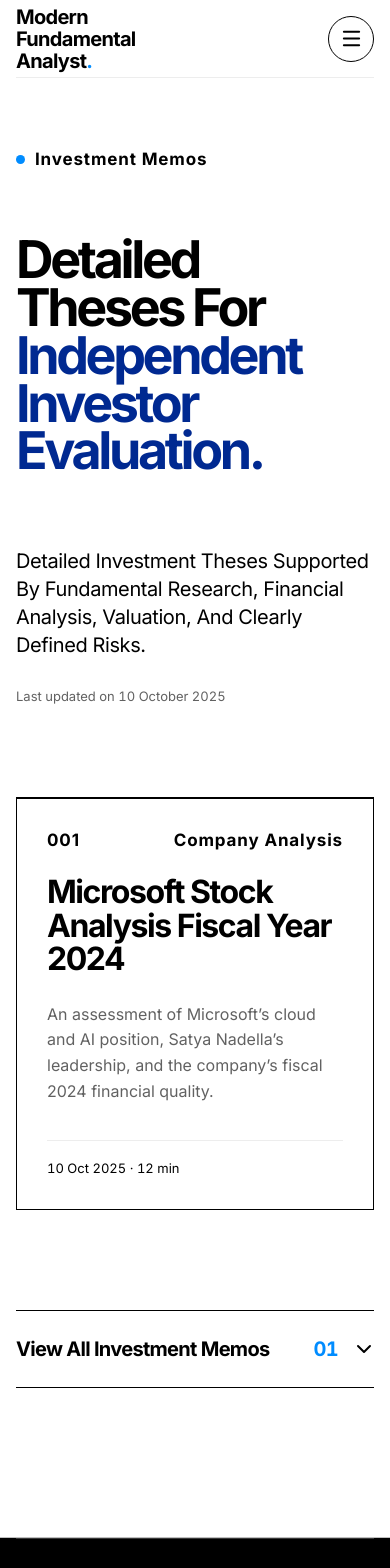
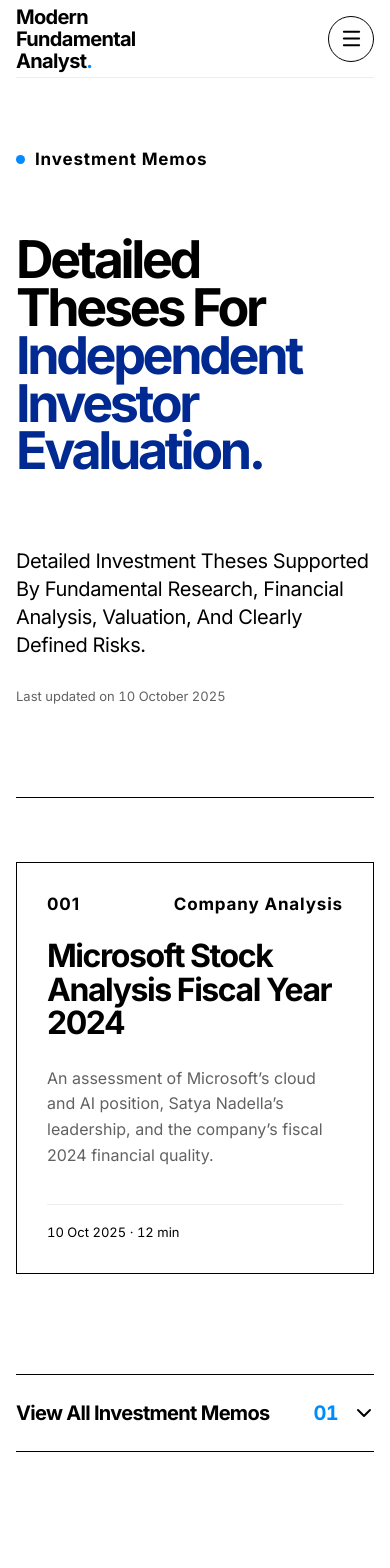
Before and after one commit to Tianyi0510/modern-fundamental-analyst, a Next.js app: page /memos in a window 390 px wide. Shown: the top 1568 px of the page. Built offline with nearby package versions, Linux system fonts and the light colour scheme.

Commit message:
Expose memo page divider

```diff
--- a/app/globals.css
+++ b/app/globals.css
@@ -345,7 +345,7 @@
 .methodology { padding: 100px 0 140px; display: grid; grid-template-columns: .7fr 1.3fr; gap: 80px; border-top: 1px solid var(--black); }
 .methodology div { color: rgba(0,0,0,.62); }
 .methodology div p:first-child { margin-top: 0; }
-.memo-index { padding: 0 0 150px; }
+.memo-index { padding: 80px 0 150px; }
 .memo-index-featured { margin: 0 0 100px; }
 .memo-disclosure { border-top: 1px solid var(--black); border-bottom: 1px solid var(--black); }
 .memo-disclosure > summary { display: grid; grid-template-columns: 1fr auto 24px; gap: 22px; align-items: center; padding: 30px 0; cursor: pointer; list-style: none; transition: color .2s ease, padding .22s cubic-bezier(.22,1,.36,1); }
@@ -929,6 +929,7 @@
   .return-row { grid-template-columns: minmax(0, 1fr) auto; gap: 10px 24px; padding: 24px 0; align-items: baseline; }
   .return-row > :nth-child(3) { grid-column: 1 / -1; text-align: left; font-size: var(--type-body); }
   .memo-index-row { grid-template-columns: 44px 1fr; gap: 18px; }
+  .memo-index { padding-top: 64px; }
   .memo-disclosure > summary { grid-template-columns: 1fr auto 22px; gap: 14px; padding: 26px 0; }
   .memo-meta { grid-column: 2; flex-direction: row; align-items: center; }
   .memo-meta b { margin: 0 0 0 auto; }
```
Also changed, not shown: 1 other file (tests, documents, lock files or other folders).
